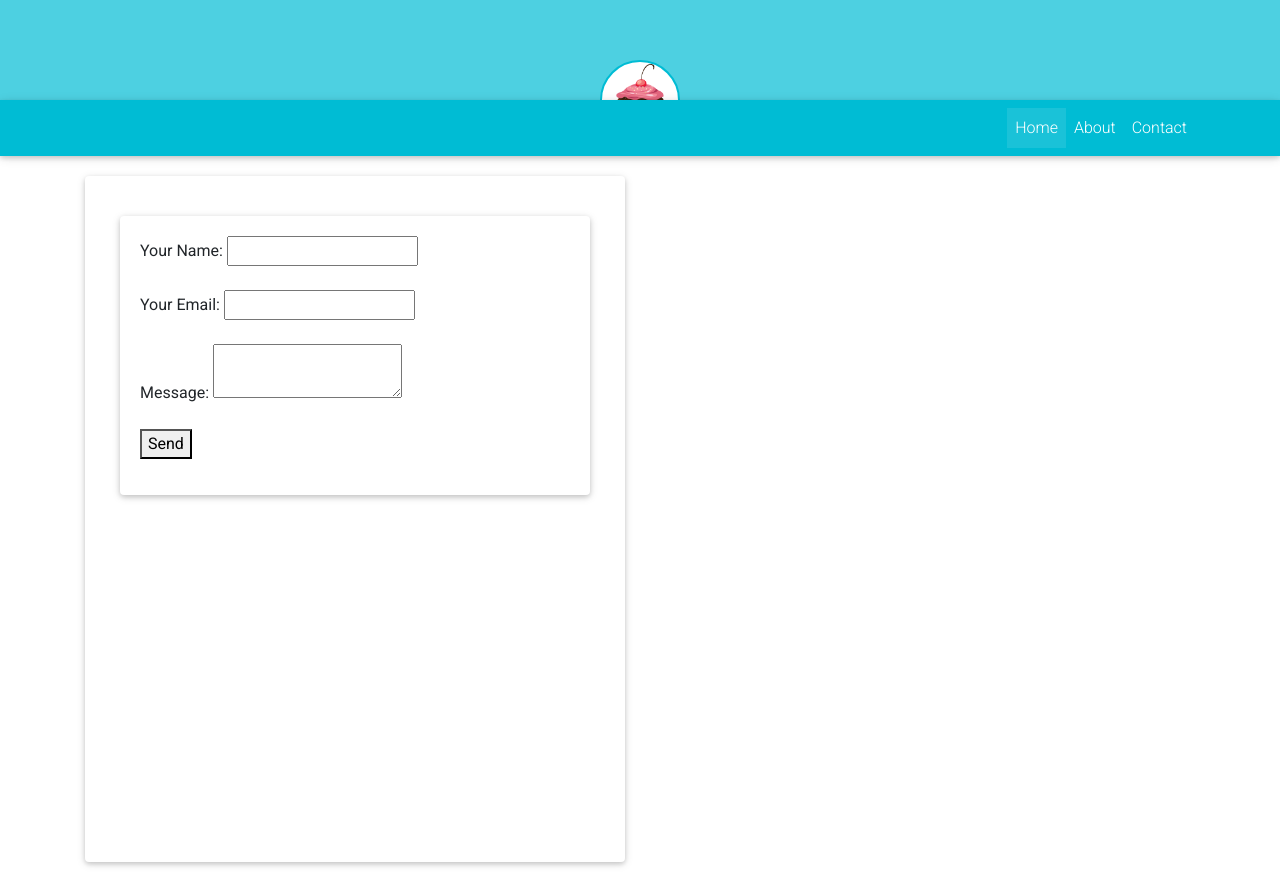
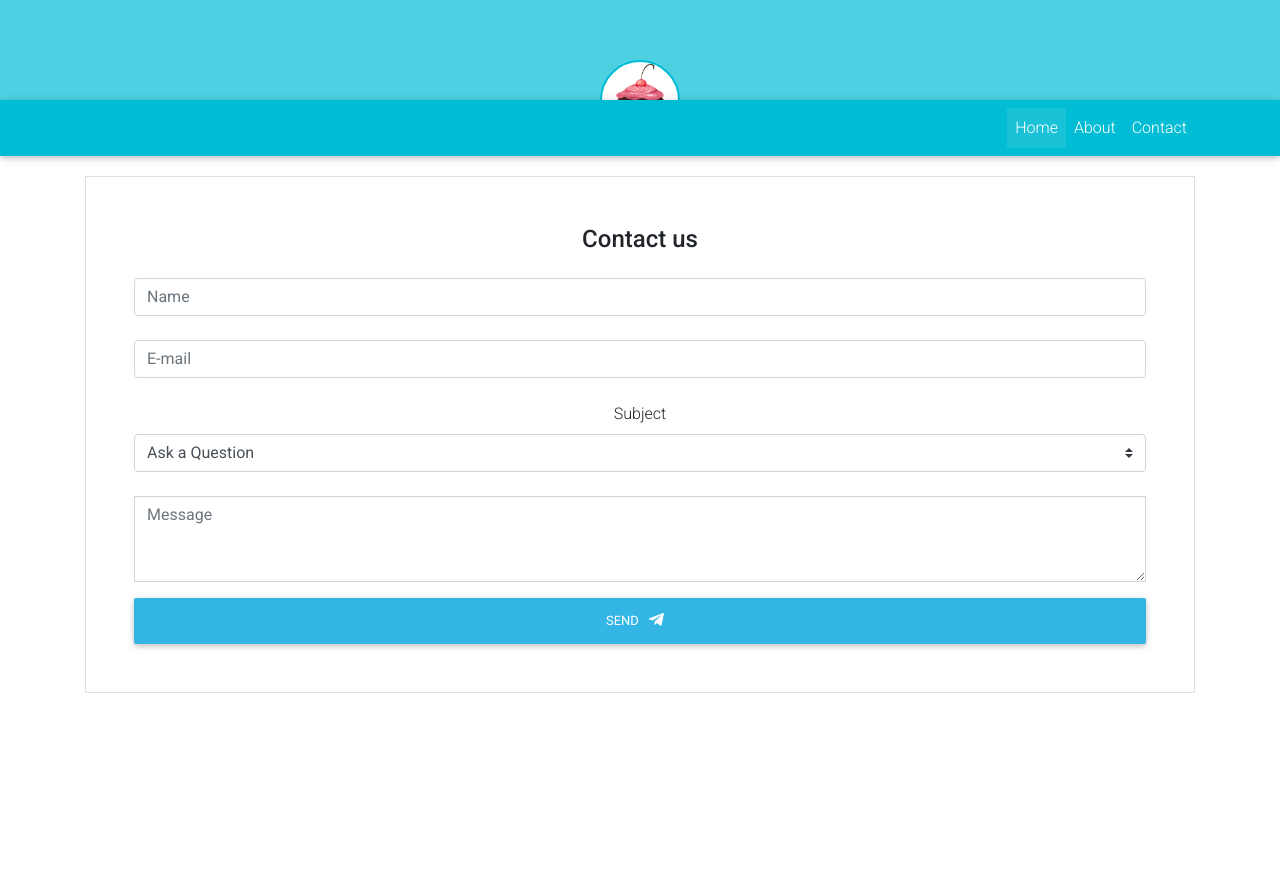
Before and after one commit to brayanmcz/LeslysWebsite, a React (Create React App) app: page /contact in a window 1280 px wide. After the commit the page ends 800 px from the top, so only its background shows below. Built offline with nearby package versions, Linux system fonts and the light colour scheme.

Commit message:
testing new form

```diff
--- a/public/index.html
+++ b/public/index.html
@@ -53,10 +53,17 @@
     <noscript>You need to enable JavaScript to run this app.</noscript>
 
     <form name="contact" netlify netlify-honeypot="bot-field" hidden>
+      <input type="text" name="name"/>
+      <input type="email" name="email"/>
+      <select type="text" name="subject"></select>
+      <textarea type="text" name="message"></textarea>
+      </form>
+
+    <!-- <form name="contact" netlify netlify-honeypot="bot-field" hidden>
       <input type="text" name="name" />
       <input type="email" name="email" />
       <textarea name="message"></textarea>
-    </form>
+    </form> -->
 
     <!-- <form name="contact" netlify netlify-honeypot="bot-field" hidden>
       <p className="h4 text-center mb-4">Get in Touch!</p>
--- a/src/Pages/Contact.js
+++ b/src/Pages/Contact.js
@@ -1,9 +1,11 @@
 import React, { Component } from "react";
-import { MDBContainer, MDBRow, MDBCol, MDBCard, MDBCardBody } from "mdbreact";
-import ContactForm from "./contact/ContactForm";
+import { MDBContainer, MDBRow, MDBCol } from "mdbreact";
+import ContactForm from "./contact/Form";
 import styled from "styled-components";
 
 const Wrapper = styled.div`
+
+
   padding-top: 20px;
   padding-bottom: 20px;
 `;
@@ -14,12 +16,8 @@ class ContactPage extends Component {
       <Wrapper>
         <MDBContainer>
           <MDBRow>
-            <MDBCol md="6">
-              <MDBCard>
-                <MDBCardBody>
+            <MDBCol md="12">
                   <ContactForm />
-                </MDBCardBody>
-              </MDBCard>
             </MDBCol>
           </MDBRow>
         </MDBContainer>
--- a/src/Pages/contact/Form.js
+++ b/src/Pages/contact/Form.js
@@ -1,10 +1,14 @@
 import React, { Component } from "react";
-import { MDBContainer, MDBRow, MDBCol, MDBBtn, MDBIcon } from 'mdbreact';
 import styled from 'styled-components';
 
 const Wrapper = styled.div`
   .pink-text {
     color: pink;
+  }
+
+  .send-icon {
+    padding-left: 10px;
+    padding-right: 10px;
   }
 `;
 
@@ -12,72 +16,57 @@ class ContactForm extends Component {
     render() {
         return (
           <Wrapper>
-           <MDBContainer>
-            <MDBRow>
-              <MDBCol md="12">
+          <form className="text-center border border-light p-5" name="contact" method="post" action="/thanks">
+              <p className="h4 mb-4">Contact us</p>
+
+
+              <input type="text" id="defaultContactFormName" className="form-control mb-4" placeholder="Name" name="name"/>
+              <input type="email" id="defaultContactFormEmail" className="form-control mb-4" placeholder="E-mail" name="email"/>
+
+              <label>Subject</label>
+              <select className="browser-default custom-select mb-4" name="subject">
+                  <option value="" disabled>Choose option</option>
+                  <option value="1" selected>Ask a Question</option>
+                  <option value="2">Order Inqury</option>
+              </select>
+
+              <div className="form-group">
+                  <textarea className="form-control rounded-0" id="exampleFormControlTextarea2" rows="3" placeholder="Message" name="message"></textarea>
+              </div>
+
+
+              <button className="btn btn-info btn-block" type="submit">Send<i class="fab fa-lg fa-telegram-plane send-icon"></i></button>
+
+
+              </form>
               {
-                //<form name="contact" netlify="true" action="/thanks">
+
+
+              //   <form name="contact" method="post" action="/thanks">
+              //   <input type="hidden" name="form-name" value="contact" />
+              //   <p>
+              //     <label>
+              //       Your Name: <input type="text" name="name" />
+              //     </label>
+              //   </p>
+              //   <p>
+              //     <label>
+              //       Your Email: <input type="email" name="email" />
+              //     </label>
+              //   </p>
+              //   <p>
+              //     <label>
+              //       Message: <textarea name="message" />
+              //     </label>
+              //   </p>
+              //   <p>
+              //     <button type="submit">Send</button>
+              //   </p>
+              // </form>
+
+
               }
-                <form name="contact" netlify="true">
-                  <p className="h4 text-center mb-4">Get in Touch!</p>
-                  <label htmlFor="defaultFormContactNameEx" className="grey-text">
-                    Name <span className="pink-text">*</span>
-                  </label>
-                  <input
-                    type="text"
-                    id="defaultFormContactNameEx"
-                    className="form-control"
-                    name="name"
-                    required
-                  />
-                  <br />
-                  <label htmlFor="defaultFormContactEmailEx" className="grey-text">
-                    Email <span className="pink-text">*</span>
-                  </label>
-                  <input
-                    type="email"
-                    id="defaultFormContactEmailEx"
-                    className="form-control"
-                    name="email"
-                    required
-                  />
-                  <br />
-                  <label
-                    htmlFor="defaultFormContactSubjectEx"
-                    className="grey-text"
-                  >
-                    Subject
-                  </label>
-                  <input
-                    type="text"
-                    id="defaultFormContactSubjectEx"
-                    className="form-control"
-                    name="subject"
-                  />
-                  <br />
-                  <label
-                    htmlFor="defaultFormContactMessageEx"
-                    className="grey-text"
-                  >
-                    Message <span className="pink-text">*</span>
-                  </label>
-                  <textarea
-                    type="text"
-                    id="defaultFormContactMessageEx"
-                    className="form-control"
-                    rows="5"
-                    name="message"
-                    required
-                  >
-                  </textarea>
-                  <div className="text-center mt-4">
-                    <button className="pink" type="submit">SEND</button>
 
-                  </div>
-                </form>
-              </MDBCol>
-            </MDBRow>
-          </MDBContainer>
           </Wrapper>
         )
     }
```
